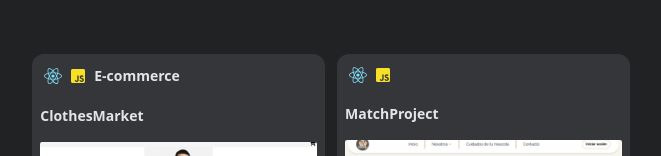
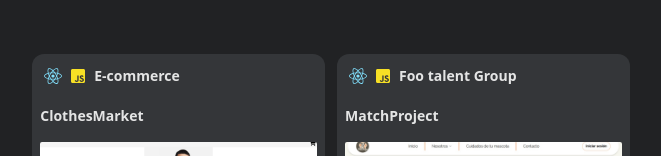
Before and after one commit to Ismael-dev-v2/if.devportfolio, a React (Vite) app: page /projects in a window 1280 px wide. Shown: the part 135-291 px from the top of the page, without its empty margins (309-970 px from the left). Built offline with nearby package versions, Linux system fonts and the light colour scheme; a web font is replaced by a local one.

Commit message:
projects update

```diff
--- a/src/data.js
+++ b/src/data.js
@@ -43,6 +43,7 @@ export const projects = [
     title: 'Match Project',
     category: 'React',
     category2: 'JS',
+    category3: 'Foo talent Group',
     url1: 'https://github.com/Ismael-dev-v2/Match-project',
     url2: 'https://match-adopcion-mascotas.vercel.app',
     resume:
```
